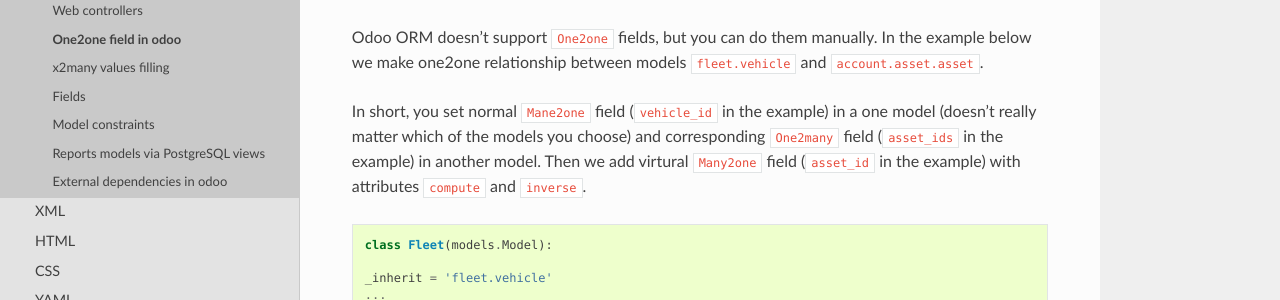
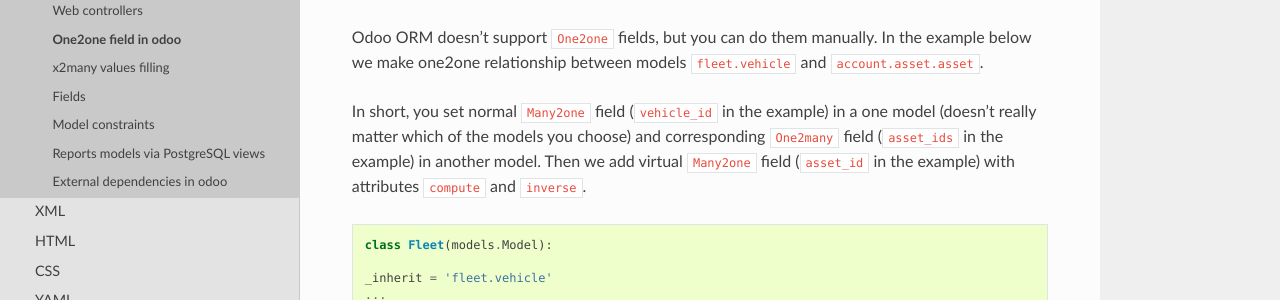
Before and after one commit to itpp-labs/odoo-development, a Sphinx documentation site: the page built from docs/dev/py/one2one.rst, in a window 1280 px wide and 1075 px high. Shown: the part 134-434 px from the top of the window. Built offline with Sphinx 7.4.7 and the Read the Docs theme 2.0.0, drawn with Linux system fonts in a browser that asks for light colours.

Commit message:
Correct Typo

```diff
--- a/docs/dev/py/one2one.rst
+++ b/docs/dev/py/one2one.rst
@@ -4,7 +4,7 @@
 
 Odoo ORM doesn't support ``One2one`` fields, but you can do them manually. In the example below we make one2one relationship between models ``fleet.vehicle`` and ``account.asset.asset``.
 
-In short, you set normal ``Mane2one`` field (``vehicle_id`` in the example) in a one model (doesn't really matter which of the models you choose) and corresponding ``One2many`` field (``asset_ids`` in the example) in another model. Then we add virtural ``Many2one`` field (``asset_id`` in the example) with attributes ``compute`` and ``inverse``.
+In short, you set normal ``Many2one`` field (``vehicle_id`` in the example) in a one model (doesn't really matter which of the models you choose) and corresponding ``One2many`` field (``asset_ids`` in the example) in another model. Then we add virtual ``Many2one`` field (``asset_id`` in the example) with attributes ``compute`` and ``inverse``.
 
 .. code-block:: python
 
```
